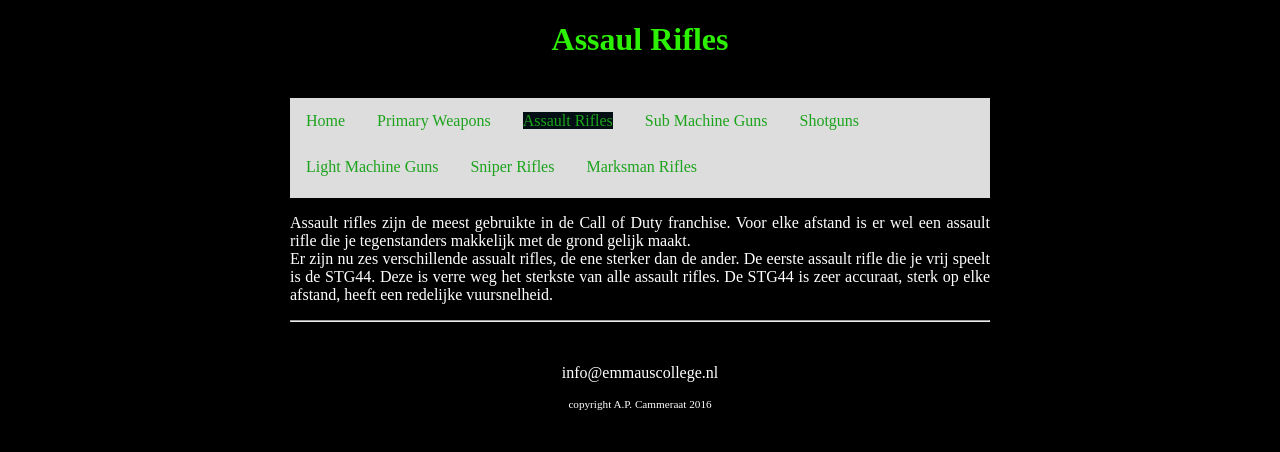
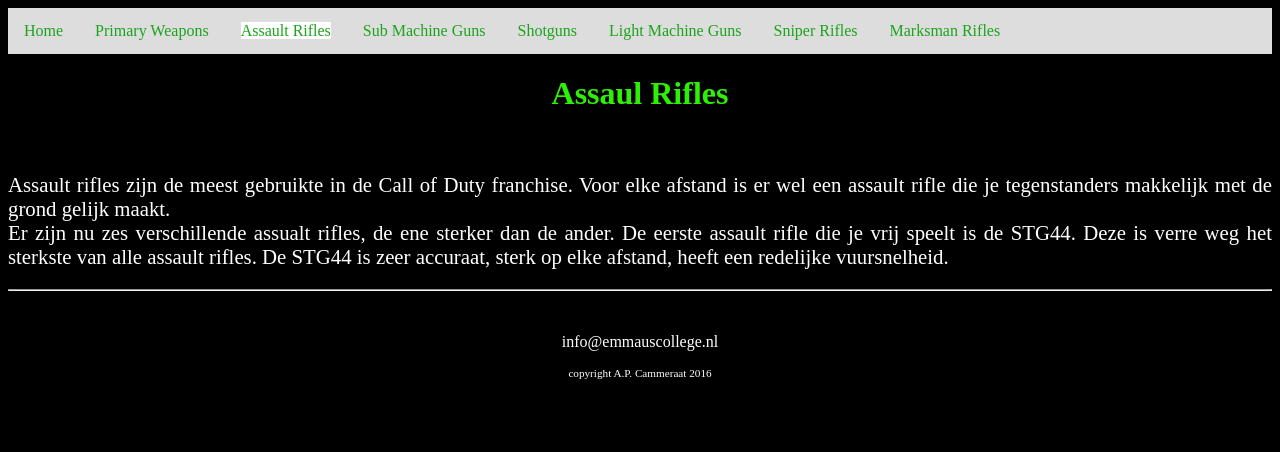
Before and after one commit to emmaus-archief/2122-website-4vin2-Bas, a plain HTML site: page Assault_Rifles.html in a window 1280 px wide. Drawn offline with Linux system fonts and the light colour scheme.

Commit message:
lijntje heroI

```diff
--- a/Assault_Rifles.html
+++ b/Assault_Rifles.html
@@ -9,10 +9,6 @@
 
     <body>
         <main>
-            <header>
-                <h1>Assaul Rifles</h1>
-                <br>
-            </header>
 
             <nav>
                 <ul>
@@ -27,6 +23,12 @@
                 </ul>
             </nav>
 
+
+                <header>
+
+                    <h1>Assaul Rifles</h1>
+                    <br>
+                </header>
 
             <article>
                 <p>
--- a/style.css
+++ b/style.css
@@ -11,14 +11,15 @@
 
 
 main {
-    margin: 0 auto;
-    width: 700px;
+    margin: 0px auto ;
+    width: 100%;
     position: relative;
 }
 
 
 article {
     text-align: justify;
+    font-size:  1.3em;
 }
 
 
@@ -58,10 +59,11 @@
 /* navigatiebalk */
 nav ul {
     list-style-type: none;
-    margin: auto;
+    margin: 0px;
     padding: 0;
     background-color: #dddddd;
-    height: 100px; /* smerige truuk */
+    overflow: auto
+
 }
 
 nav ul li {
@@ -82,7 +84,7 @@
 }
 
 nav li a.active {
-    background-color: rgb(1, 14, 19);
+    background-color: rgb(255, 255, 255);
 }
 
 .dropdown {
```
